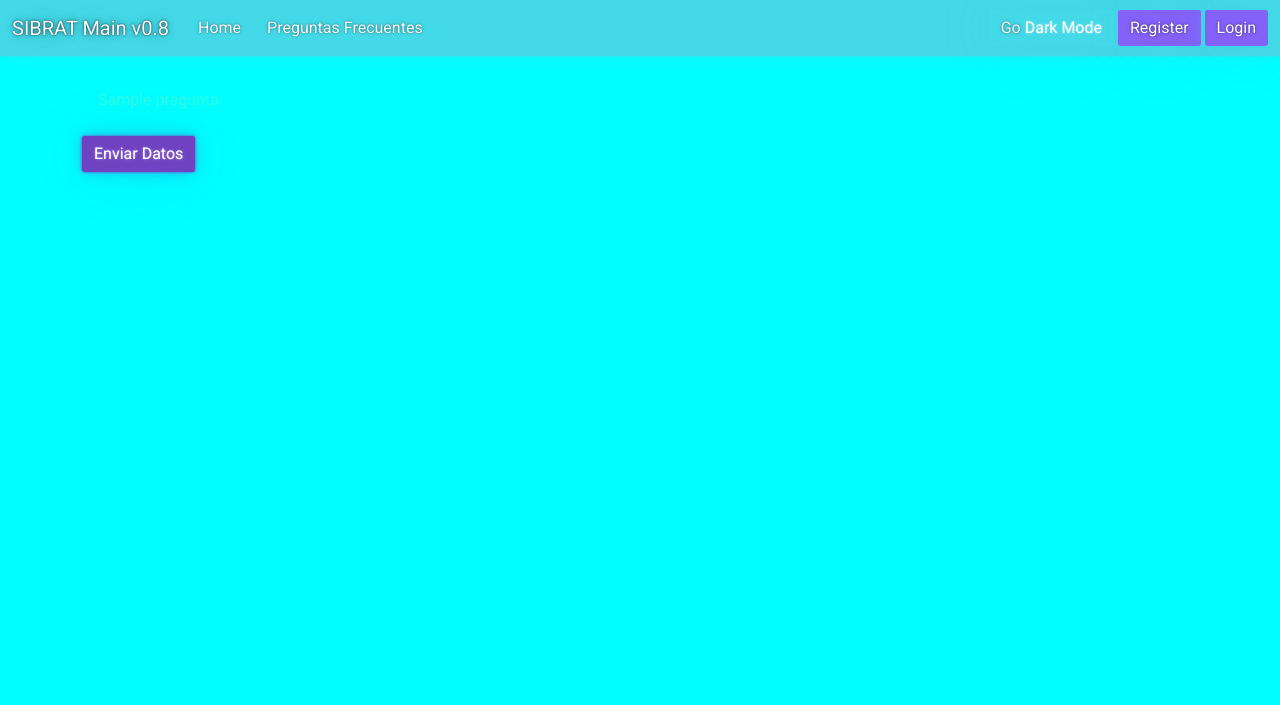
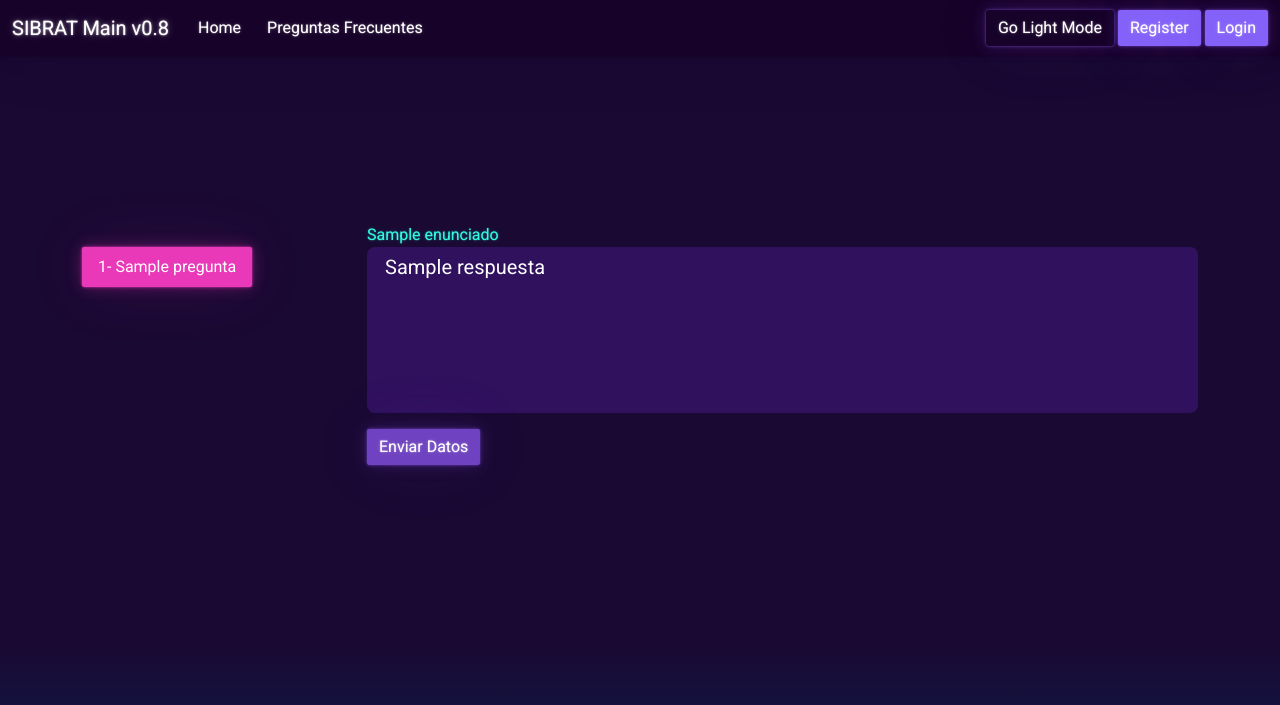
Before and after one commit to lib-paul/sibrat-flask, a Flask app: template recommender/templates/form_computadora.html in a window 1280 px wide. Shown: the top 705 px of the page. Run offline with Flask 3, Linux system fonts and the light colour scheme; the template is opened without the code that fills it: most values are stand-ins (such as "Sample title", 1, 10 or a date in 2020); some libraries are stand-ins or nearby versions.

Commit message:
Changes to recommendation form
Co-Authored-By: guchooo <69165321+2saucy@users.noreply.github.com>
Co-Authored-By: emiliano <91436480+emisanta83@users.noreply.github.com>

```diff
--- a/assets/static/css/main.css
+++ b/assets/static/css/main.css
@@ -78,6 +78,10 @@ body{
 .col-middle{
   text-align: center;
 
+}
+
+.form-reco{
+  padding-top: 15%;
 }
 
 
--- a/assets/templates/base/nav.html
+++ b/assets/templates/base/nav.html
@@ -1,11 +1,7 @@
 {% block nav %}
   <nav class="navbar navbar-expand-lg text-white navbar-{{config['APP_COLOR_MODE']}} bg-{{config['APP_COLOR_MODE']}}">
     <div class="container-fluid">
-      {% if session['admin']==1 %}
       <a class="navbar-brand text-{{config['APP_TEXT_COLOR_MODE']}}" href="/">{{ config["VERSION"] }}</a>
-      {% else %}
-      <a class="navbar-brand text-{{config['APP_TEXT_COLOR_MODE']}}" href="/">{{ config["VERSION"] }}</a>
-      {% endif %}
       <button
         class="navbar-toggler"
         type="button"
--- a/recommender/recommender.py
+++ b/recommender/recommender.py
@@ -19,10 +19,10 @@ def recomendar_computadora_view():
     db.close()
     return render_template('form_computadora.html',preguntas = preguntas, respuestas=respuestas)
 
-@recommender_bp.route('/formulario_computadora', methods=['POST'])
+@recommender_bp.route('/formulario_computadora', methods=['GET','POST'])
 @auth_required()
 def recomendar_computadora():
     print('llegue')
-    lista = request.form
+    lista = request.form.to_dict(flat=False)
     print(lista)
     return render_template('start.html')
--- a/recommender/templates/form_computadora.html
+++ b/recommender/templates/form_computadora.html
@@ -1,36 +1,86 @@
 {% extends 'layout.html' %} {% block body %}
 <form action="/formulario_computadora" method="post">
+  <div class="row form-reco">
+    <div class="col-lg-3">
       <ul class="nav nav-pills mb-3 pt-4" id="pills-tab" role="tablist">
-
         {% for pregunta in preguntas %}
         <li class="nav-item" role="presentation">
-      <button class="nav-link" id="pills-{{ pregunta.id}}-tab" data-bs-toggle="pill" data-bs-target="#pills-{{ pregunta.id}}" type="button" role="tab" aria-controls="pills-{{ pregunta.id}}" aria-selected="false">{{ pregunta.titulo }}</button>
+          {% if pregunta.id == 1 %}
+          <button
+            class="nav-link btn-lg active"
+            id="pills-{{ pregunta.id}}-tab"
+            data-bs-toggle="pill"
+            data-bs-target="#pills-{{ pregunta.id}}"
+            type="button"
+            role="tab"
+            aria-controls="pills-{{ pregunta.id}}"
+            aria-selected="true"
+          >
+            {{ pregunta.id }}- {{ pregunta.titulo }}
+          </button>
+          {% else %}
+          <button
+            class="nav-link btn-lg"
+            id="pills-{{ pregunta.id}}-tab"
+            data-bs-toggle="pill"
+            data-bs-target="#pills-{{ pregunta.id}}"
+            type="button"
+            role="tab"
+            aria-controls="pills-{{ pregunta.id}}"
+            aria-selected="false"
+          >
+            {{ pregunta.id }}- {{ pregunta.titulo }}
+          </button>
+          {% endif %}
         </li>
         {% endfor %}
       </ul>
+    </div>
+
+    <div class="col-lg-9">
       <div class="tab-content" id="pills-tabContent">
-    {% for pregunta in preguntas %}
-    <div class="tab-pane fade" id="pills-{{ pregunta.id}}" role="tabpanel" aria-labelledby="pills-{{ pregunta.id}}-tab" tabindex="0">{{ pregunta.enunciado }}
-      <select class="form-select form-select-lg mb-3" size="6" aria-label="size 6 select example" name="{{ pregunta.id }}">
-      {% for respuesta in respuestas %}
-      {% if respuesta.pregunta_id == pregunta.id %}
+        {% for pregunta in preguntas %} {% if pregunta.id == 1 %}
+        <div
+          class="tab-pane fade show active"
+          id="pills-{{ pregunta.id}}"
+          role="tabpanel"
+          aria-labelledby="pills-{{ pregunta.id}}-tab"
+          tabindex="0"
+        >
+          {{ pregunta.enunciado }} {% else %}
+          <div
+            class="tab-pane fade"
+            id="pills-{{ pregunta.id}}"
+            role="tabpanel"
+            aria-labelledby="pills-{{ pregunta.id}}-tab"
+            tabindex="0"
+          >
+            {{ pregunta.enunciado }} {% endif %}
+            <select
+              class="form-select form-select-lg mb-3"
+              size="6"
+              aria-label="size 6 select example"
+              name="{{ pregunta.id }}"
+            >
+              {% for respuesta in respuestas %} {% if respuesta.pregunta_id ==
+              pregunta.id %}
 
+              <option
+                value="{{ respuesta.respuesta }}"
+                name="{{ respuesta.respuesta }}"
+              >
+                {{ respuesta.respuesta }}
+              </option>
 
-        <option value="{{ respuesta.respuesta }}" name="{{ respuesta.respuesta }}">{{ respuesta.respuesta }}</option>
-
-
-      {% endif %}
-      {% endfor %}
+              {% endif %} {% endfor %}
             </select>
-
-
           </div>
           {% endfor %}
 
-
-
-
+          <button type="submit" class="btn btn-primary">Enviar Datos</button>
         </div>
-  <button type="submit" class="btn btn-primary">Enviar Datos</button>
+      </div>
+    </div>
+  </div>
 </form>
 {% endblock %}
```
Lines whose indentation alone changed are shown as unchanged.
